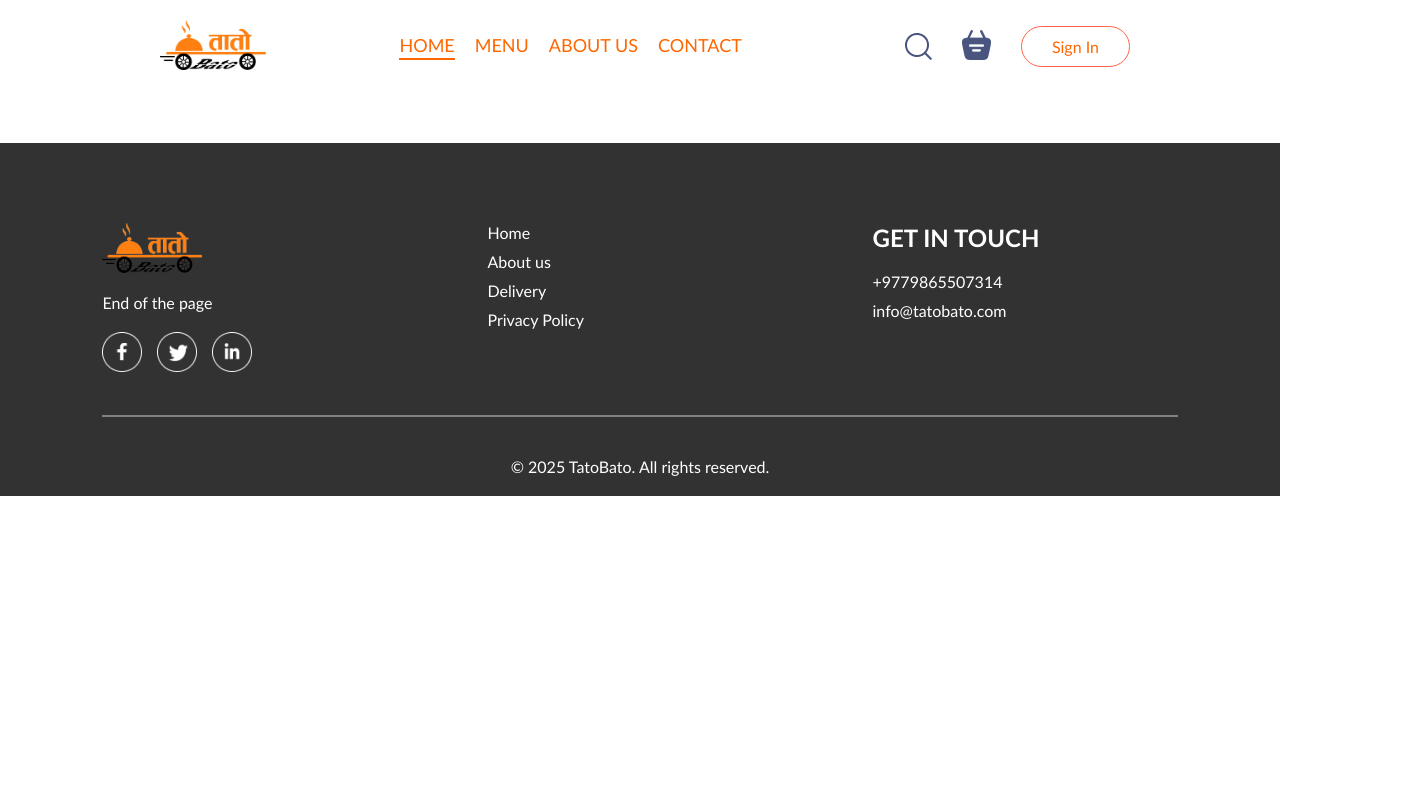
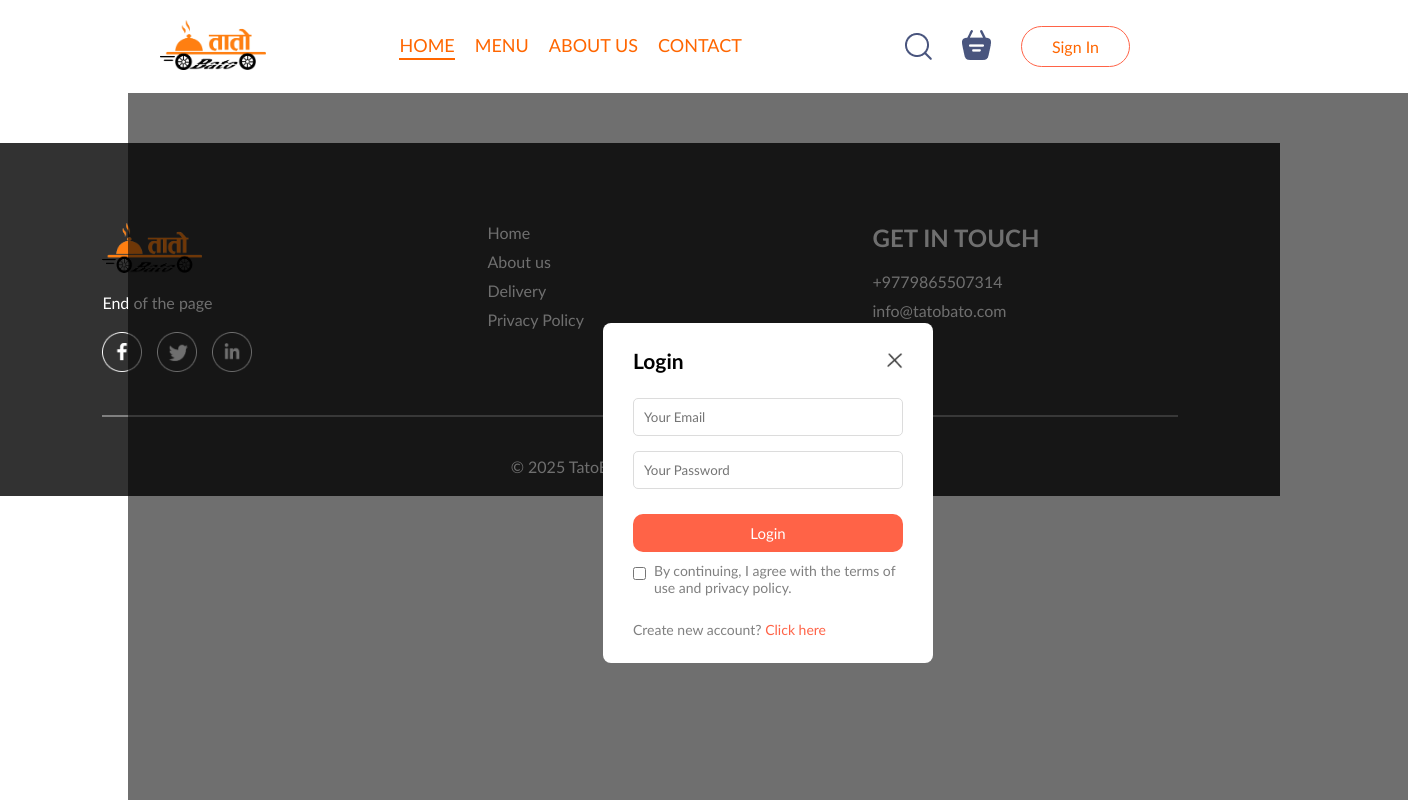
Before and after one commit to Aarambha-Malla213/TatoBato---A-food-delivery-site, a React (Vite) app in the folder Frontend/: page /login in a window 1280 px wide. Shown: the top 800 px of the page, 1408 px wide, since content can reach past the window. Built offline with nearby package versions, Linux system fonts and the light colour scheme.

Commit message:
profile compeleted

```diff
--- a/Frontend/package.json
+++ b/Frontend/package.json
@@ -13,7 +13,7 @@
     "axios": "^1.10.0",
     "react": "^19.1.0",
     "react-dom": "^19.1.0",
-    "react-router-dom": "^7.6.3"
+    "react-router-dom": "^7.7.1"
   },
   "devDependencies": {
     "@eslint/js": "^9.30.1",
--- a/Frontend/src/App.jsx
+++ b/Frontend/src/App.jsx
@@ -1,5 +1,5 @@
 import React, { useContext } from "react";
-import { Route, Routes } from "react-router-dom";
+import { BrowserRouter as Router, Routes, Route } from 'react-router-dom';
 import Navbar from "./components/NavBar/Navbar";
 import Home from "./pages/Home/Home";
 import Cart from "./pages/Cart/Cart";
@@ -9,6 +9,7 @@ import Footer from "./components/Footer/Footer";
 import LogInPopUp from "./components/LogInPopUP/LogInPopUp";
 import ContactUsPopUp from "./components/ContactUsPopUp/ContactUsPopUp";
 import { StoreContext } from "./context/StoreContext";
+import PrivateRoute from "./components/PrivateRoute";
 
 const App = () => {
   const { showLogin, setShowLogin, showContactUs, setShowContactUs } =
@@ -16,21 +17,28 @@ const App = () => {
 
   return (
     <>
-      {showLogin ? <LogInPopUp setShowLogin={setShowLogin} /> : <></>}
-      {showContactUs ? (
-        <ContactUsPopUp setShowContactUs={setShowContactUs} />
-      ) : (
-        <></>
-      )}
+      {showLogin && <LogInPopUp setShowLogin={setShowLogin} />}
+      {showContactUs && <ContactUsPopUp setShowContactUs={setShowContactUs} />}
+
       <Navbar setShowLogin={setShowLogin} />
+
       <div className="App">
         <Routes>
           <Route path="/" element={<Home />} />
           <Route path="/cart" element={<Cart />} />
+          <Route path="/login" element={<LogInPopUp />} />
           <Route path="/order" element={<PlaceOrder />} />
-          <Route path="/profile" element={<Profile />} />
+          <Route
+            path="/profile"
+            element={
+              <PrivateRoute>
+                <Profile />
+              </PrivateRoute>
+            }
+          />
         </Routes>
       </div>
+
       <Footer />
     </>
   );
--- a/Frontend/src/components/LogInPopUP/LogInPopUp.jsx
+++ b/Frontend/src/components/LogInPopUP/LogInPopUp.jsx
@@ -1,4 +1,6 @@
 import React, { useContext } from "react";
+import axios from "axios";
+import { useNavigate } from "react-router-dom"; // ✅ ADDED
 import "./LogInPopUp.css";
 import { assets } from "../../assets/assets.js";
 import { StoreContext } from "../../context/StoreContext";
@@ -10,12 +12,12 @@ const LogInPopUp = ({ setShowLogin }) => {
     email: "",
     password: ""
   });
+
   const { loginUser } = useContext(StoreContext);
+  const navigate = useNavigate(); // ✅ ADDED
 
   React.useEffect(() => {
-    // Prevent scrolling
     document.body.style.overflow = "hidden";
-    // Restore scrolling when popup unmounts
     return () => {
       document.body.style.overflow = "";
     };
@@ -28,13 +30,38 @@ const LogInPopUp = ({ setShowLogin }) => {
     });
   };
 
-  const handleSubmit = (e) => {
+  const handleSubmit = async (e) => {
     e.preventDefault();
-    const userData = {
-      name: formData.name || "Demo User",
-      email: formData.email || "demo@example.com"
-    };
-    loginUser(userData);
+    try {
+      const endpoint = currentState === "Sign Up"
+        ? "http://localhost:8000/api/register/"
+        : "http://localhost:8000/api/login/";
+
+      const response = await axios.post(endpoint, formData);
+      console.log("Response:", response.data);
+
+      // ✅ Set user context
+      const name = response.data.name || formData.name;
+      loginUser({ name, email: formData.email });
+
+      setShowLogin(false);
+      navigate("/profile"); // ✅ Redirect to profile page
+
+    } catch (error) {
+      console.error("Error submitting form:", error);
+
+      if (error.response) {
+        if (error.response.status === 404) {
+          alert("Oops! No user found with this email. Please sign up first.");
+        } else if (error.response.status === 401) {
+          alert("Incorrect email or password. Please try again.");
+        } else {
+          alert("Oops! Something went wrong on our side. Please try again later.");
+        }
+      } else {
+        alert("Unable to connect to the server. Please check your internet and try again.");
+      }
+    }
   };
 
   return (
@@ -42,12 +69,10 @@ const LogInPopUp = ({ setShowLogin }) => {
       <form className="login-popup-container" onSubmit={handleSubmit}>
         <div className="login-popup-title">
           <h2>{currentState}</h2>
-          <img onClick={() => setShowLogin(false)} src={assets.cross_icon} />
+          <img onClick={() => setShowLogin(false)} src={assets.cross_icon} alt="close" />
         </div>
         <div className="login-popup-inputs">
-          {currentState === "Login" ? (
-            <></>
-          ) : (
+          {currentState === "Sign Up" && (
             <input
               type="text"
               name="name"
@@ -80,7 +105,7 @@ const LogInPopUp = ({ setShowLogin }) => {
         <div className="login-popup-state">
           <input type="checkbox" required />
           <p>
-            By continuing , I agree with the terms of use and privacy policy.
+            By continuing, I agree with the terms of use and privacy policy.
           </p>
         </div>
         {currentState === "Login" ? (
--- /dev/null
+++ b/Frontend/src/components/PrivateRoute.jsx
@@ -0,0 +1,13 @@
+// components/PrivateRoute.js
+import React from 'react';
+import { useContext } from 'react';
+import { Navigate } from 'react-router-dom';
+import { StoreContext } from '../context/StoreContext';
+
+const PrivateRoute = ({ children }) => {
+  const { user } = useContext(StoreContext);
+
+  return user && user.email ? children : <Navigate to="/login" />;
+};
+
+export default PrivateRoute;
--- a/Frontend/src/pages/Profile/profile.css
+++ b/Frontend/src/pages/Profile/profile.css
@@ -43,7 +43,7 @@
   width: 100px;
   height: 100px;
   border-radius: 50%;
-  background: linear-gradient(135deg, #667eea 0%, #764ba2 100%);
+  background-color: tomato;
   display: flex;
   align-items: center;
   justify-content: center;
@@ -89,22 +89,22 @@
 }
 
 .edit-profile-btn {
-  background: #667eea;
+  background-color: tomato;
   color: white;
 }
 
 .edit-profile-btn:hover {
-  background: #5a67d8;
+  background-color: tomato;
   transform: translateY(-2px);
 }
 
 .logout-btn {
-  background: #e53e3e;
+  background-color: tomato;
   color: white;
 }
 
 .logout-btn:hover {
-  background: #c53030;
+  background-color: tomato;
   transform: translateY(-2px);
 }
 
@@ -118,7 +118,7 @@
   background: #f8f9fa;
   padding: 1.5rem;
   border-radius: 8px;
-  border-left: 4px solid #667eea;
+  border-left: 4px solid tomato;
 }
 
 .section h3 {
```
Also changed, not shown: 2 other files (tests, documents, lock files or other folders).
